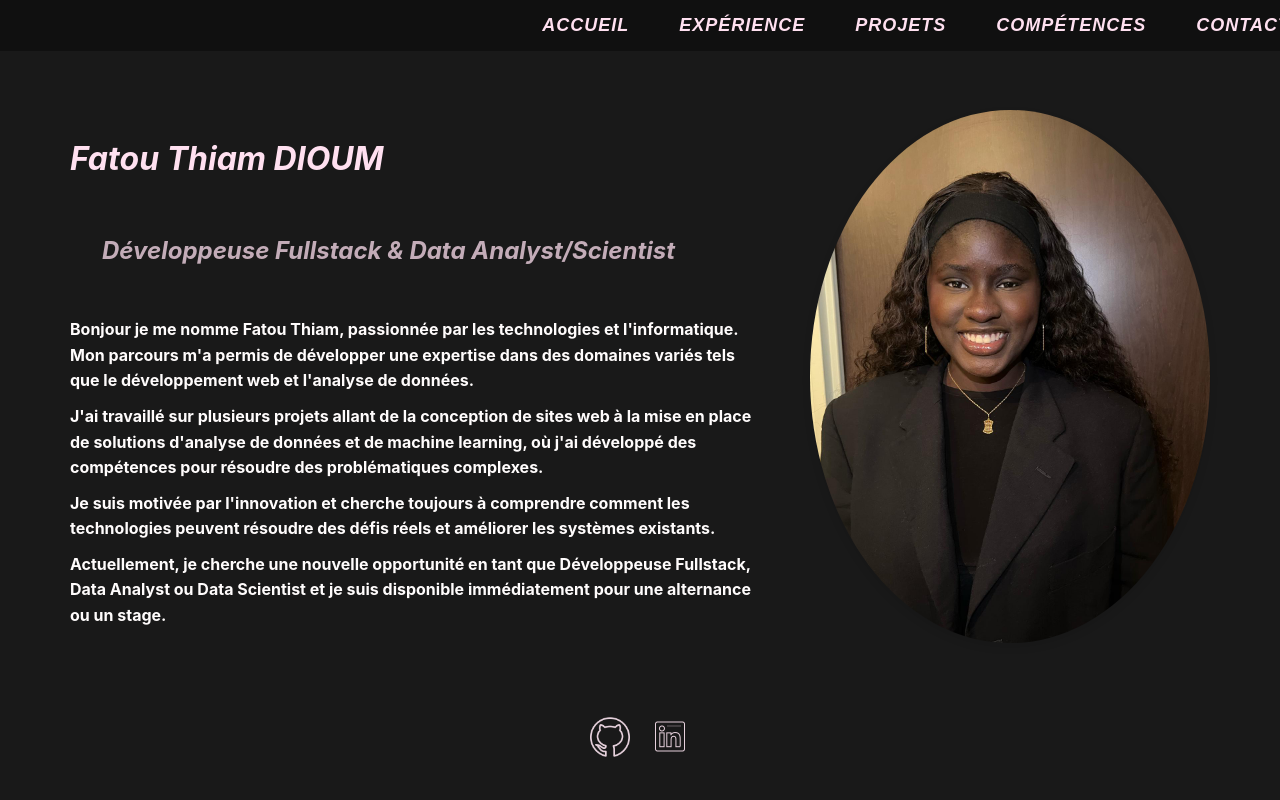
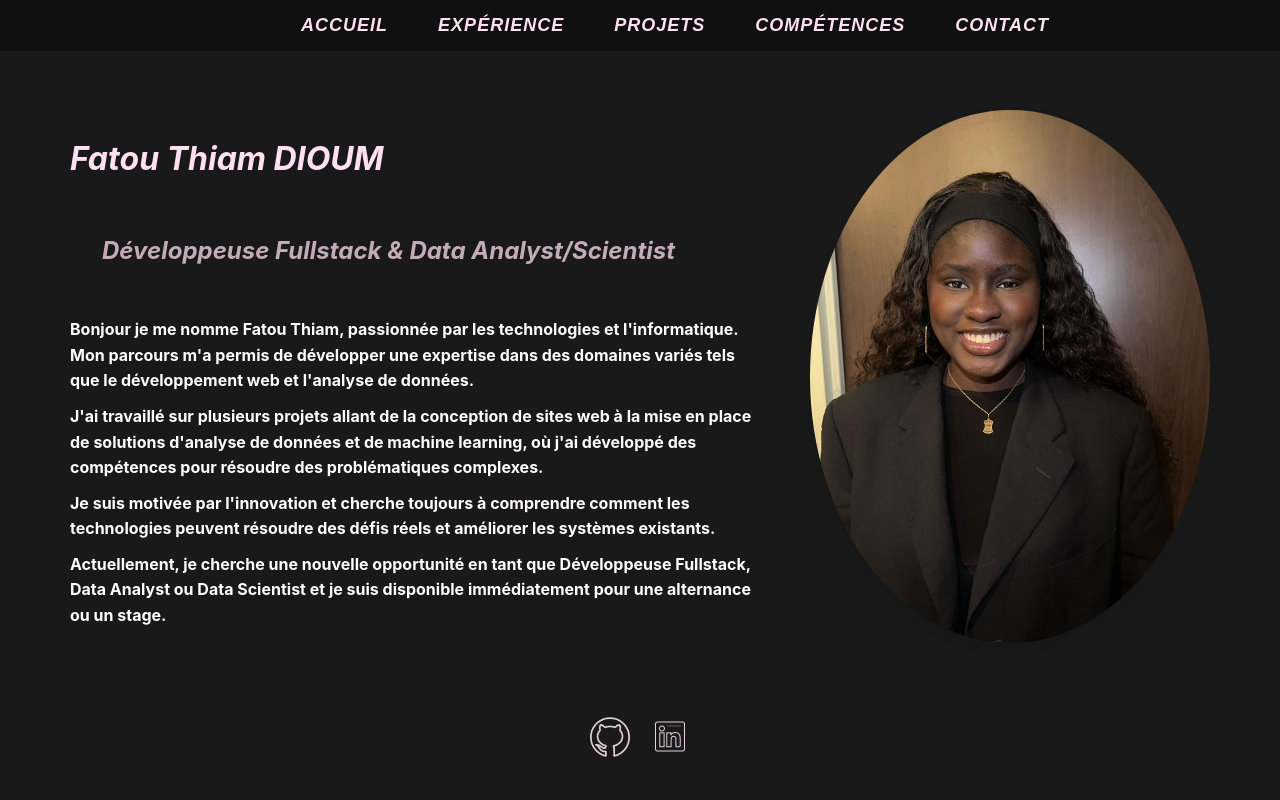
Before and after one commit to fatouthiam6/portofolio, a React (Create React App) app: page / in a window 1280 px wide. Shown: the top 800 px of the page. Built offline with nearby package versions, Linux system fonts and the light colour scheme.

Commit message:
Mise à jour du portfolio avec de nouvelles modifications

```diff
--- a/src/App.css
+++ b/src/App.css
@@ -3,7 +3,7 @@
 /* Style de la navbar */
 .navbar {
   display: flex;
-justify-content: end;
+  justify-content: center;
   background-color: #101010;
   padding: 10px 20px;
   position: fixed;
```
